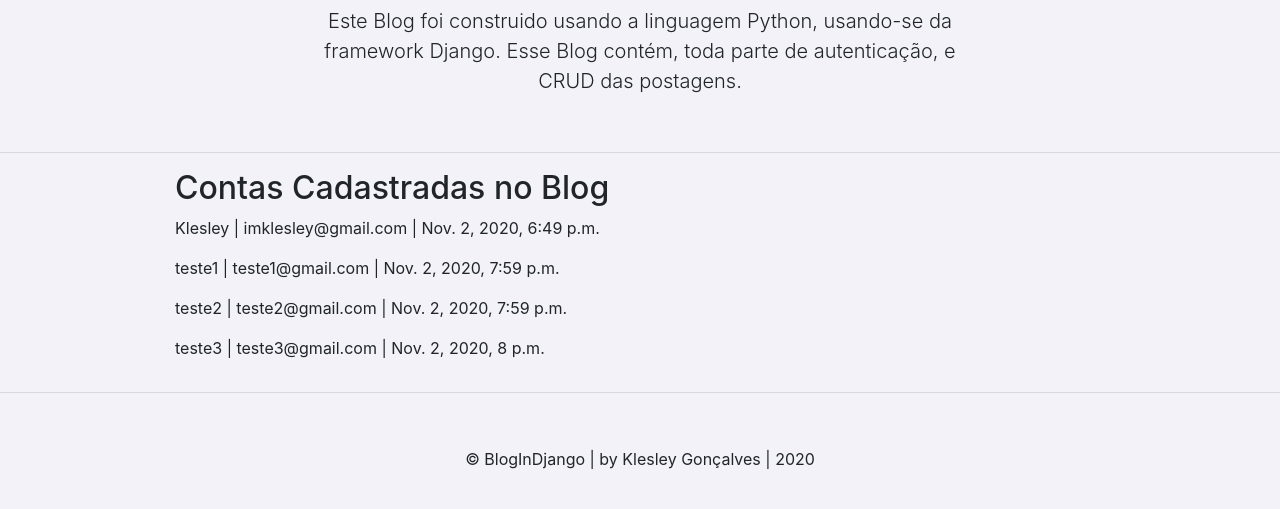
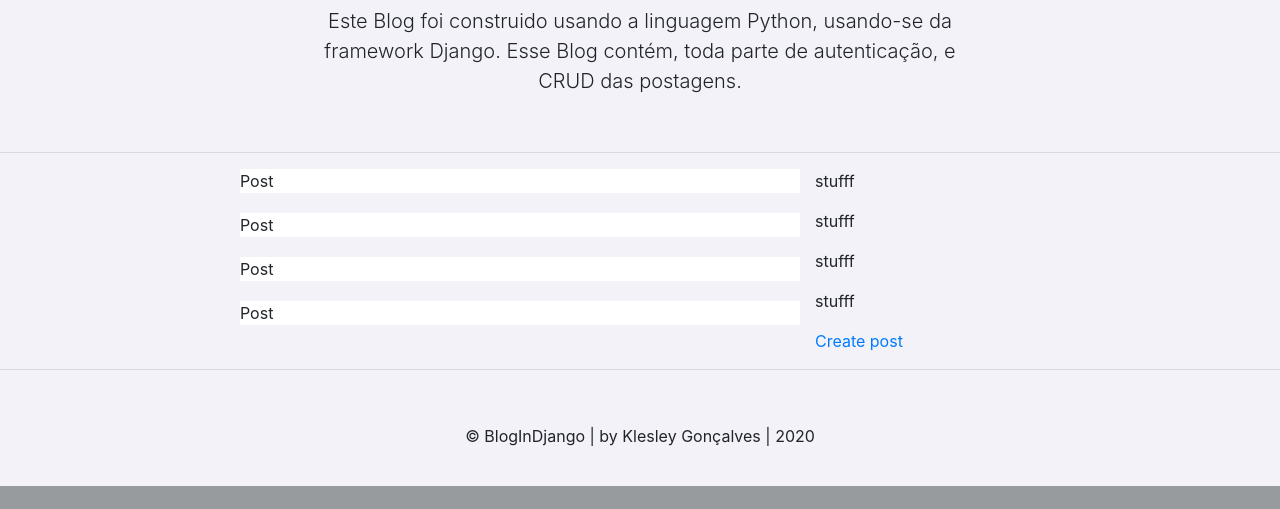
Before and after one commit to imklesley/BlogInDjango, a Django app: page / in a window 1280 px wide. Shown: the part 1247-1756 px from the top of the page. After the commit the page ends 1733 px from the top, so only its background shows below. Run offline with Django 3.2, Linux system fonts and the light colour scheme; data comes from the database, SQL or seed files in the repository; both versions use the stored data as it was after the commit.

Commit message:
Formulário de criação de post finalizado

```diff
--- a/BlogInDjango/urls.py
+++ b/BlogInDjango/urls.py
@@ -14,21 +14,22 @@ Including another URLconf
     2. Add a URL to urlpatterns:  path('blog/', include('blog.urls'))
 """
 from django.contrib import admin
-from django.urls import path
+from django.urls import path, include
 from django.contrib.auth import views as auth_views
 from django.conf import settings
 from django.conf.urls.static import static
 
-
 from personal.views import home_screen_view
-from account.views import registration_view, logout_view, login_view, account_view
+from account.views import registration_view, logout_view, login_view, account_view,must_authenticate_view
 
 urlpatterns = [
     path('admin/', admin.site.urls, name='admin'),
     path('', home_screen_view, name='home'),
+    path('blog/', include('blog.urls', 'blog')),
     path('register/', registration_view, name='register'),
     path('logout/', logout_view, name='logout'),
     path('login/', login_view, name='login'),
+    path('must_authenticate/', must_authenticate_view, name='must_authenticate'),
     path('account/', account_view, name='account'),
 
     # Password reset links (ref: https://github.com/django/django/blob/master/django/contrib/auth/views.py)
@@ -53,8 +54,7 @@ urlpatterns = [
 
 ]
 
-
-#Diz para o programa, caso esteja em modo debug, aonde estão os arquivos estáticos
+# Diz para o programa, caso esteja em modo debug, aonde estão os arquivos estáticos
 if settings.DEBUG:
     urlpatterns += static(settings.STATIC_URL, document_root=settings.STATIC_ROOT)
     urlpatterns += static(settings.MEDIA_URL, document_root=settings.MEDIA_ROOT)
--- a/account/views.py
+++ b/account/views.py
@@ -120,3 +120,7 @@ def account_view(request):
     context['account_form'] = form
 
     return render(request=request, template_name='account/account.html', context=context)
+
+
+def must_authenticate_view(request):
+    return render(request,'account/must_authenticate.html',{})
--- /dev/null
+++ b/blog/urls.py
@@ -0,0 +1,13 @@
+# Dentro da seção blog -appblog terá seu próprio conjunto de urls
+
+from django.urls import path
+from blog.views import create_blog_view
+
+# parâmetro obrigatório, quando se tem urls de um determinado app
+app_name = 'blog'
+
+urlpatterns = [
+
+    path('create/', create_blog_view, name='create')
+
+]
--- a/personal/templates/personal/home.html
+++ b/personal/templates/personal/home.html
@@ -2,6 +2,40 @@
 {% load static %}
 {% block content %}
 
+    <style type="text/css">
+
+	@media (max-width: 768px) {
+		.right-column{
+			margin-left: 0px;
+		}
+	}
+
+	@media (min-width: 768px) {
+		.right-column{
+			margin-left: 20px;
+		}
+	}
+
+	.blog-post-container{
+		background-color: #fff;
+		margin-bottom: 20px;
+		width: 100%;
+	}
+	.create-post-bar{
+		background-color: #fff;
+		margin-bottom:20px;
+	}
+
+	.left-column{
+		padding:0px;
+	}
+
+	.right-column{
+		padding:0px;
+	}
+
+</style>
+    <!--Carrousseu com promoções-->
     <div id="carouselExampleIndicators" class="carousel slide" data-ride="carousel">
         <ol class="carousel-indicators">
             <li data-target="#carouselExampleIndicators" data-slide-to="0" class="active"></li>
@@ -28,6 +62,7 @@
             <span class="sr-only">Next</span>
         </a>
     </div>
+    <!--End Carrousseu com promoções-->
 
 
     <div class="message-header px-3 py-3 pt-md-5 pb-md-4 mx-auto text-center">
@@ -38,11 +73,62 @@
     <hr>
 
     <div class="container">
-        <div class="d-flex flex-column"> <!-- FlexBox -->
-            <h2>Contas Cadastradas no Blog</h2>
-            {% for account in accounts %}
-                <p>{{ account.first_name }} | {{ account.email }} | {{ account.date_joined }}</p>
-            {% endfor %}
+        <div class="row"> <!-- FlexBox -->
+
+
+
+             <!--Right 'create post' bar-->
+
+            <div class="create-post-bar d-lg-none col-lg-7 offset-lg-1">
+                <a href="{% url 'blog:create' %}">Create post</a>
+            </div>
+
+            <!--End Right 'create post' bar-->
+
+
+            <!--Blog feed-->
+            <!--São 12 colunas no bootstrap, pule uma e ocupe 7: cod. abaixo-->
+            <div class="left-column col-lg-7 offset-lg-1">
+                <div class="blog-post-container">
+                  <p>Post</p>
+                </div>
+
+                <div class="blog-post-container">
+                  <p>Post</p>
+                </div>
+
+                <div class="blog-post-container">
+                  <p>Post</p>
+                </div>
+
+                <div class="blog-post-container">
+                  <p>Post</p>
+                </div>
+            </div>
+            <!--End Blog feed-->
+
+
+
+            <!--Right 'create post' column-->
+
+            <div class="col-lg-3 d-lg-flex d-none flex-column">
+                <p>stufff</p>
+                <p>stufff</p>
+                <p>stufff</p>
+                <p>stufff</p>
+                <a href="{% url 'blog:create' %}">Create post</a>
+            </div>
+
+            <!--End Right 'create post' column-->
+
+
+
+
+
+
+
+
+
         </div>
     </div>
 
```
Also changed, not shown: account/templates/account/must_authenticate.html (added, +24 -0 lines), blog/forms.py (added, +9 -0 lines), blog/templates/blog/create_blog.html (added, +52 -0 lines), blog/views.py (+27 -2 lines), db.sqlite3, media_cdn/blog/1/Post_1-paleta_interessante.png (deleted).
